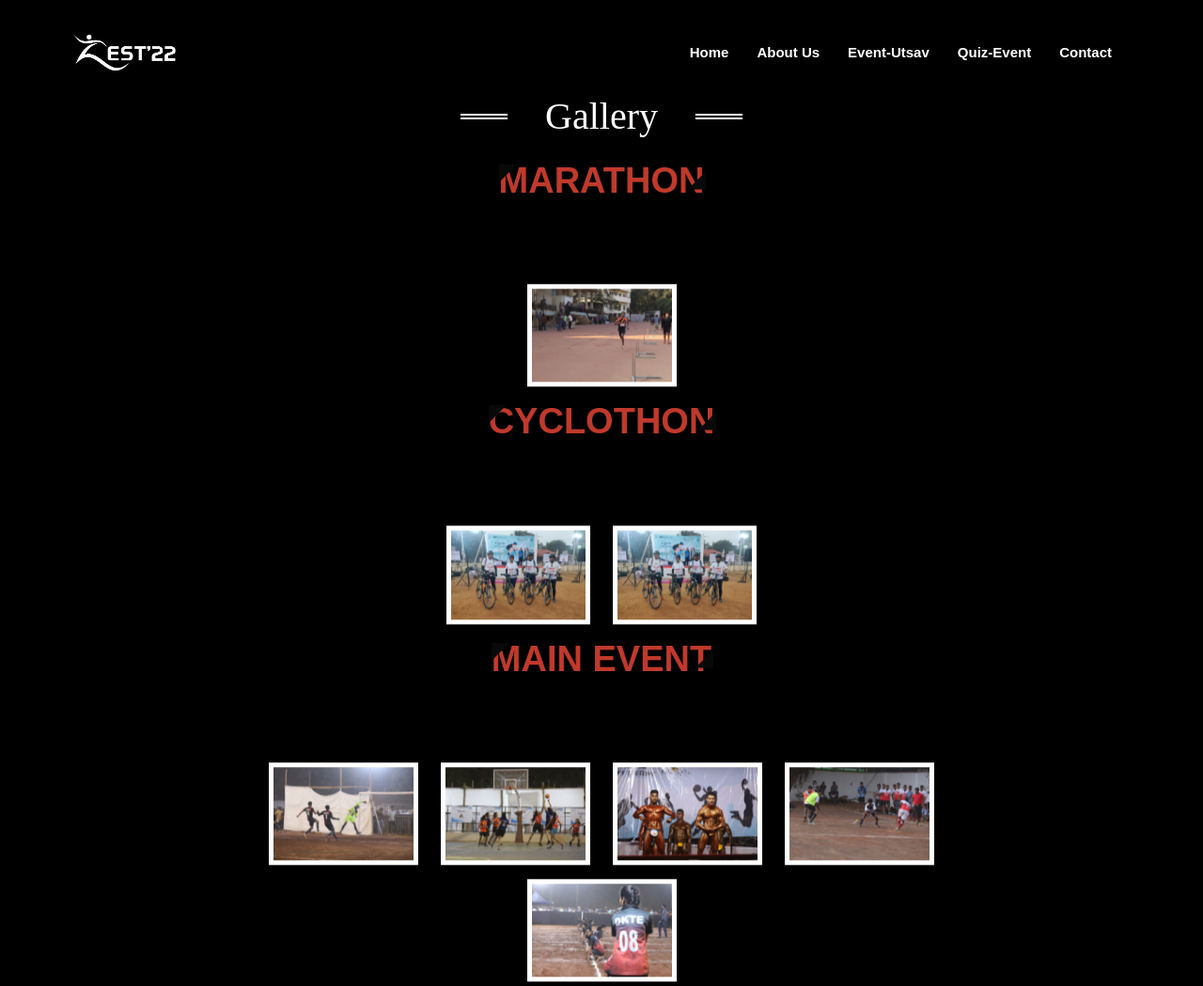
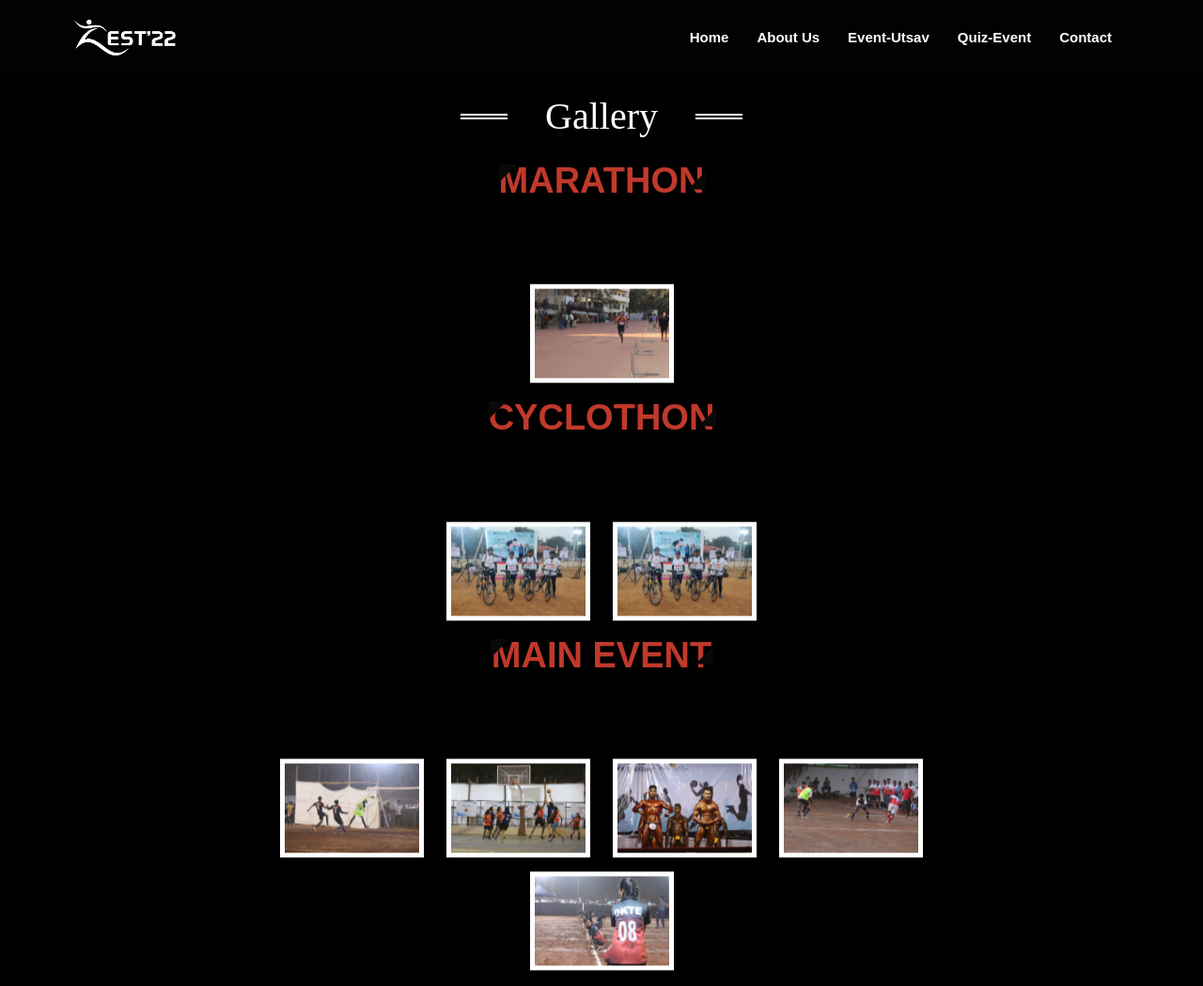
Before and after one commit to SwapnilGite/Zest-gallery, a plain HTML site: page index.html in a window 1280 px wide. Shown: the top 1049 px of the page at 94% size. Drawn offline with nearby package versions, Linux system fonts and the light colour scheme.

Commit message:
background

```diff
--- a/index.html
+++ b/index.html
@@ -22,7 +22,7 @@
       <link rel="stylesheet" type="text/css" href="https://unpkg.com/aos@next/dist/aos.css">
       <body>
         <!-- Navbar -->
-        <nav class="navbar fixed-top navbar-expand-lg navbar-dark p-sm-3  ">
+        <nav class="navbar fixed-top navbar-expand-lg navbar-dark " style="background-color: rgba(21, 24, 21, 0.09);padding-bottom: 0px;padding-top: 0px;">
           <div class="container">
             <a href="#" class="navbar-brand"><img src="zestwhitelogo.png" class="logo"></a>
             <button type="button" class="navbar-toggler" data-bs-target="#navbarNav" data-bs-toggle="collapse"
@@ -33,19 +33,19 @@
               <div class="mx-auto"></div>
               <ul class="navbar-nav">
                 <li class="nav-item" id="navitem">
-                  <a href="#" class="nav-link text-white" id="navlink">Home</a>
+                  <a href="#" class="nav-link text-white" id="navlink"><center>Home</center></a>
                 </li>
                 <li class="nav-item" id="navitem">
-                  <a href="#objective" class="nav-link text-white" id="navlink">About Us</a>
+                  <a href="#objective" class="nav-link text-white" id="navlink"><center>About Us</center></a>
                 </li>
                 <li class="nav-item" id="navitem">
-                  <a href="#Problem" class="nav-link text-white" id="navlink">Event-Utsav</a>
+                  <a href="#Problem" class="nav-link text-white" id="navlink"><center>Event-Utsav</center></a>
                 </li>
                 <li class="nav-item" id="navitem">
-                  <a href="#contact" class="nav-link text-white" id="navlink">Quiz-Event</a>
+                  <a href="#contact" class="nav-link text-white" id="navlink"><center>Quiz-Event</center></a>
                 </li>
                 <li class="nav-item" id="navitem">
-                  <a href="#contact" class="nav-link text-white" id="navlink">Contact</a>
+                  <a href="#contact" class="nav-link text-white" id="navlink"><center>Contact</center></a>
                 </li>
               </ul>
             </div>
@@ -55,7 +55,7 @@
         <div class="heading"><center><h2>Marathon</h2></center></div>
         <section id="gallery">
 
-          <div class="container1">
+          <div class="container">
             <div id="image-gallery">
               <div class="row justify-content-center">
                 <div class="col-lg-3 col-md-6 col-sm-6 col-xs-12 image" data-aos="zoom-in" data-aos-duration="2000">
@@ -99,7 +99,7 @@
                     <div class="heading"><center><h2>Main Event</h2></center></div>
                     <section id="gallery">
 
-                      <div class="container1">
+                      <div class="container">
                         <div id="image-gallery">
                           <div class="row justify-content-center">
                             <div class="col-lg-3 col-md-6 col-sm-6 col-xs-12 image" data-aos="flip-right" data-aos-duration="2000">
```
